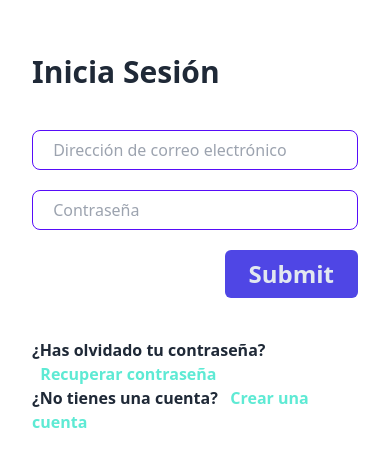
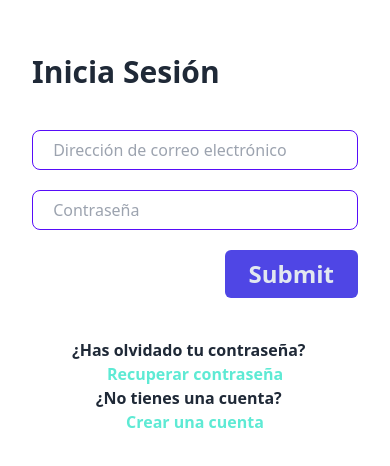
Before and after one commit to mcsmsxfm56/fleexw, a Next.js app in the folder flipper/: page / in a window 390 px wide. Shown: the part 178-644 px from the top of the page. Built offline with nearby package versions, Linux system fonts and the light colour scheme; no server answers.

Commit message:
Register FOrm responsive

```diff
--- a/flipper/src/components/Register/CompanyRegisterForm.tsx
+++ b/flipper/src/components/Register/CompanyRegisterForm.tsx
@@ -113,7 +113,7 @@ const CompanyRegisterForm = () => {
           ) : (
             <button
               type="submit"
-              className="self-center bg-indigo-600 text-slate-200 text-2xl font-semibold rounded-md px-6 py-2"
+              className="self-center bg-indigo-600 hover:bg-indigo-500 transition duration-100 text-slate-200 text-2xl font-semibold rounded-md px-6 py-2"
             >
               Crear cuenta de Empresa
             </button>
--- a/flipper/src/components/Register/RegisterForm.tsx
+++ b/flipper/src/components/Register/RegisterForm.tsx
@@ -33,7 +33,7 @@ const RegisterForm: React.FC = () => {
   };
 
   return (
-    <div className="rounded-lg flex flex-col items-center max-w-lg m-auto relative">
+    <div className="rounded-lg flex flex-col items-center m-auto relative max-w-xs md:w-screen md:max-w-lg lg:w-screen lg:max-w-xl">
       <h1 className="text-[#95A1AC] mb-4 font-bold text-3xl self-baseline">
         Bienvenido!
       </h1>
--- a/flipper/src/components/Register/WorkerRegisterForm.tsx
+++ b/flipper/src/components/Register/WorkerRegisterForm.tsx
@@ -108,7 +108,7 @@ const WorkerRegisterForm = () => {
           ) : (
             <button
               type="submit"
-              className="self-center bg-indigo-600 text-slate-200 text-2xl font-semibold rounded-md px-6 py-2"
+              className="self-center bg-indigo-600 text-slate-200 text-2xl font-semibold rounded-md px-6 py-2 hover:bg-indigo-500 transition duration-100"
             >
               Crear cuenta de Trabajador
             </button>
--- a/flipper/src/pages/index.tsx
+++ b/flipper/src/pages/index.tsx
@@ -48,20 +48,20 @@ function LogIn() {
                         <ErrorMessage name="email" component="div" className="text-red-500" />
                         <Field id="password" name="password" placeholder=" Contraseña" className="h-10 pl-4 input input-bordered input-primary" />
                         <ErrorMessage name="password" component="div" className="text-red-500" />
-                        <button type="submit" className="justify-self-end bg-indigo-600 text-slate-200 text-2xl font-semibold rounded-md px-6 py-2">Submit</button>
+                        <button type="submit" className="justify-self-end bg-indigo-600 text-slate-200 text-2xl font-semibold rounded-md px-6 py-2 hover:bg-indigo-500 transition duration-100">Submit</button>
                     </Form>
                 </Formik>
                 {hasLoginError && (
                     <span className="text-red-500">Correo o Contraseña no válido</span>
                 )}
                 <div className="flex flex-col">
-                    <span className="font-semibold">
+                    <span className="font-semibold flex flex-wrap justify-center">
                         ¿Has olvidado tu contraseña? &nbsp;&nbsp;
                         <Link href="" className="text-teal-300">
                             Recuperar contraseña
                         </Link>
                     </span>
-                    <span className="font-semibold">
+                    <span className="font-semibold flex flex-wrap justify-center">
                         ¿No tienes una cuenta? &nbsp;&nbsp;
                         <Link href="/register" className="text-teal-300">
                             Crear una cuenta
```
